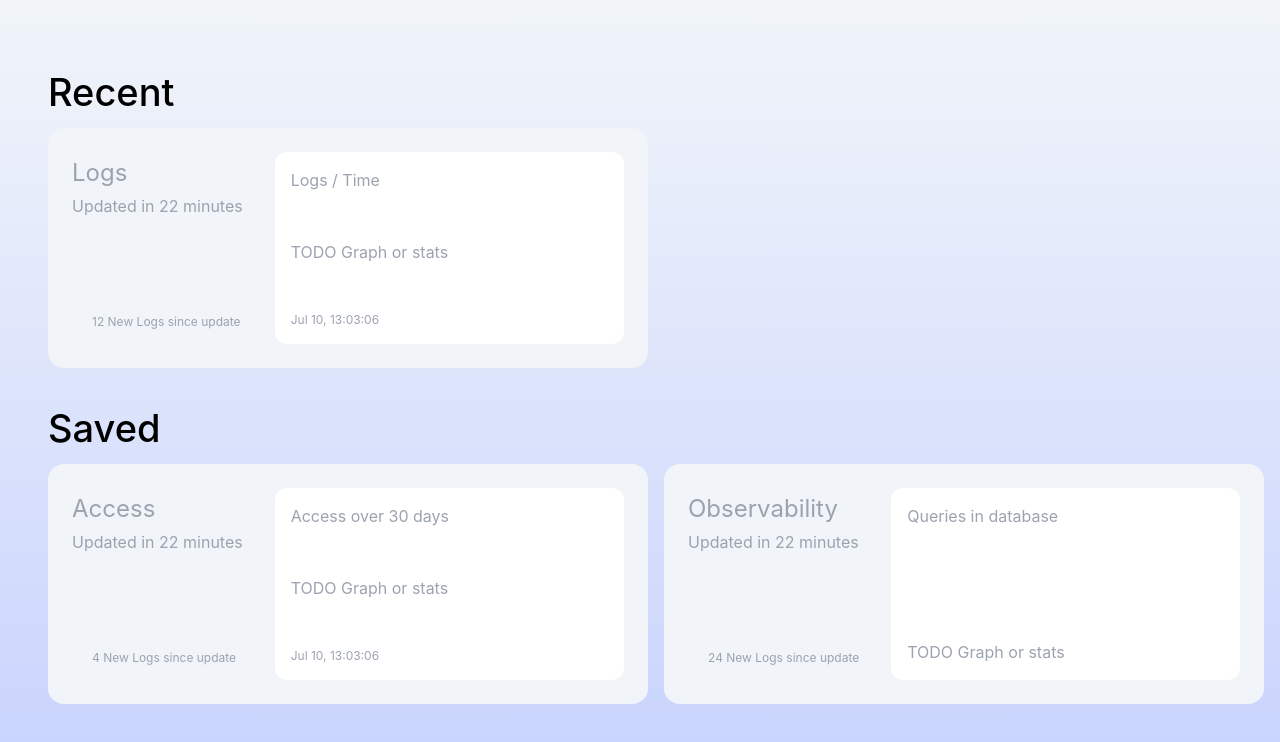
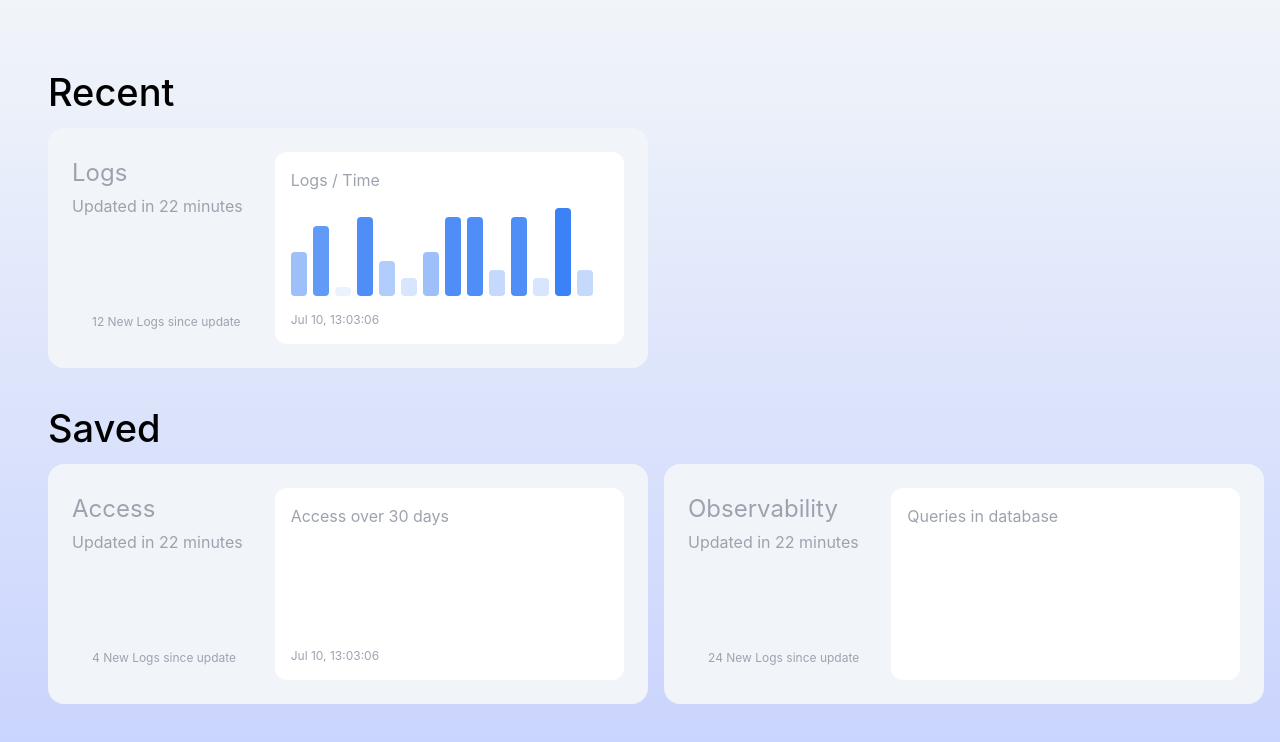
Before and after one commit to balzacbdmt/formal-challenge, a React (Vite) app: page / in a window 1280 px wide. Shown: the top 742 px of the page. Built offline with nearby package versions, Linux system fonts and the light colour scheme; some icons are missing.

Commit message:
clean dataType and create a basic barChart component

```diff
--- /dev/null
+++ b/src/components/BarChart/BarChart.tsx
@@ -0,0 +1,43 @@
+import { useEffect, useRef } from "react";
+import { getRandomNumber } from "../../constants/helpers";
+
+function BarChart() {
+  const MIN = 1;
+  const MAX = 10;
+  const TRANSITION_DELAY = 1000; // in milliseconds
+  const cols = Array.from({ length: 14 }, () => getRandomNumber(MIN, MAX)); // Fake data
+  const containerRef = useRef<HTMLDivElement>(null);
+
+  // Return data as a percentage
+  const dataToPercentage = (value: number) => (value / MAX) * 100;
+
+  // Transition called after TRANSITION_DELAY
+  useEffect(() => {
+    const timer = setTimeout(() => {
+      if (containerRef.current) {
+        Array.from(containerRef.current.children).forEach((child, index) => {
+          (child as HTMLDivElement).style.height = `${dataToPercentage(
+            cols[index]
+          )}%`;
+        });
+      }
+    }, TRANSITION_DELAY);
+
+    return () => clearTimeout(timer);
+  }, [cols]);
+
+  return (
+    <div className="flex flex-1 items-end gap-1.5" ref={containerRef}>
+      {cols.map((c, i) => (
+        <div
+          key={`${i}_${c}`}
+          id={`${i}_${c}`}
+          className="w-4 bg-blue-500 h-[0%] rounded transition-[height] duration-500"
+          style={{ opacity: `${dataToPercentage(c)}%` }}
+        />
+      ))}
+    </div>
+  );
+}
+
+export default BarChart;
--- a/src/constants/api.ts
+++ b/src/constants/api.ts
@@ -8,7 +8,7 @@ export const cards: Card[] = [
     updatedAt: 1720616586000,
     logsCount: 12,
     dataName: "Logs / Time",
-    data: "TODO",
+    dataType: "barChart",
     dataUpdatedAt: 1720616586000,
   },
   {
@@ -18,7 +18,7 @@ export const cards: Card[] = [
     updatedAt: 1720616586000,
     logsCount: 4,
     dataName: "Access over 30 days",
-    data: "TODO",
+    dataType: "calendar",
     dataUpdatedAt: 1720616586000,
   },
   {
@@ -28,7 +28,7 @@ export const cards: Card[] = [
     updatedAt: 1720616586000,
     logsCount: 24,
     dataName: "Queries in database",
-    data: "TODO",
+    dataType: "stats",
   },
   {
     id: 4,
@@ -37,7 +37,7 @@ export const cards: Card[] = [
     updatedAt: 1720616586000,
     logsCount: 32,
     dataName: "Queries in database",
-    data: "TODO",
+    dataType: "stats",
     dataUpdatedAt: 1720616586000,
   },
   {
@@ -47,7 +47,7 @@ export const cards: Card[] = [
     updatedAt: 1720616586000,
     logsCount: 12,
     dataName: "Logs / Time",
-    data: "TODO",
+    dataType: "barChart",
     dataUpdatedAt: 1720616586000,
   },
 ];
--- /dev/null
+++ b/src/constants/helpers.ts
@@ -0,0 +1,9 @@
+/**
+ * Generate a random number
+ * @param min minimal number
+ * @param max maximal number
+ * @returns number from min to max
+ */
+export function getRandomNumber(min: number, max: number) {
+  return Math.floor(Math.random() * (max - min + 1)) + min;
+}
--- a/src/constants/types.ts
+++ b/src/constants/types.ts
@@ -1,10 +1,12 @@
+export type DataType = "barChart" | "calendar" | "stats";
+
 export type Card = {
-    id: number,
-    title: string,
-    category: string,
-    updatedAt: number,
-    logsCount: number,
-    dataName: string,
-    data: any, // TODO !
-    dataUpdatedAt?: number,
-}
+  id: number;
+  title: string;
+  category: string;
+  updatedAt: number;
+  logsCount: number;
+  dataName: string;
+  dataType: DataType;
+  dataUpdatedAt?: number;
+};
--- a/src/views/home/Card/Card.tsx
+++ b/src/views/home/Card/Card.tsx
@@ -1,12 +1,14 @@
 import { Icon } from "@iconify/react";
 import { format, formatDistanceToNow } from "date-fns";
+import { DataType } from "../../../constants/types";
+import BarChart from "../../../components/BarChart/BarChart";
 
 interface Props {
   title?: string;
   updatedAt?: number;
   logsCount?: number;
   dataName?: string;
-  // TODO data prop
+  dataType?: DataType;
   dataUpdatedAt?: number;
   isLoading?: boolean;
   className?: string;
@@ -18,11 +20,19 @@ function Card({
   updatedAt,
   logsCount,
   dataName,
+  dataType,
   dataUpdatedAt,
   isLoading,
   className,
   appearDelay,
 }: Props) {
+  function dataRender() {
+    switch (dataType) {
+      case "barChart":
+        return <BarChart />
+    }
+  }
+
   return (
     <div
       className={`p-6 text-gray-400 bg-slate-100 rounded-2xl flex flex-col md:flex-row gap-2 md:gap-8 w-full md:min-w-[600px] md:w-[600px] ${className}`}
@@ -54,11 +64,11 @@ function Card({
           </span>
         </div>
       </div>
-      <div className="h-48 flex-1 bg-white rounded-xl p-4 flex flex-col justify-between">
+      <div className="h-48 flex-1 bg-white rounded-xl p-4 flex flex-col gap-4 justify-between">
         <p className={isLoading ? "skeleton-loading w-[10rem] h-[24px]" : ""}>
           {dataName}
         </p>
-        <p>TODO Graph or stats</p>
+        {dataRender()}
         {dataUpdatedAt && (
           <p className="text-xs">
             {format(new Date(dataUpdatedAt), "MMM d, HH:mm:ss")}
--- a/src/views/home/Home.tsx
+++ b/src/views/home/Home.tsx
@@ -32,6 +32,7 @@ function Home() {
                 updatedAt={c.updatedAt}
                 logsCount={c.logsCount}
                 dataName={c.dataName}
+                dataType={c.dataType}
                 dataUpdatedAt={c.dataUpdatedAt}
                 className={`opacity-0 animate-fade-in`}
                 appearDelay={`${index * 200}ms`}
```
